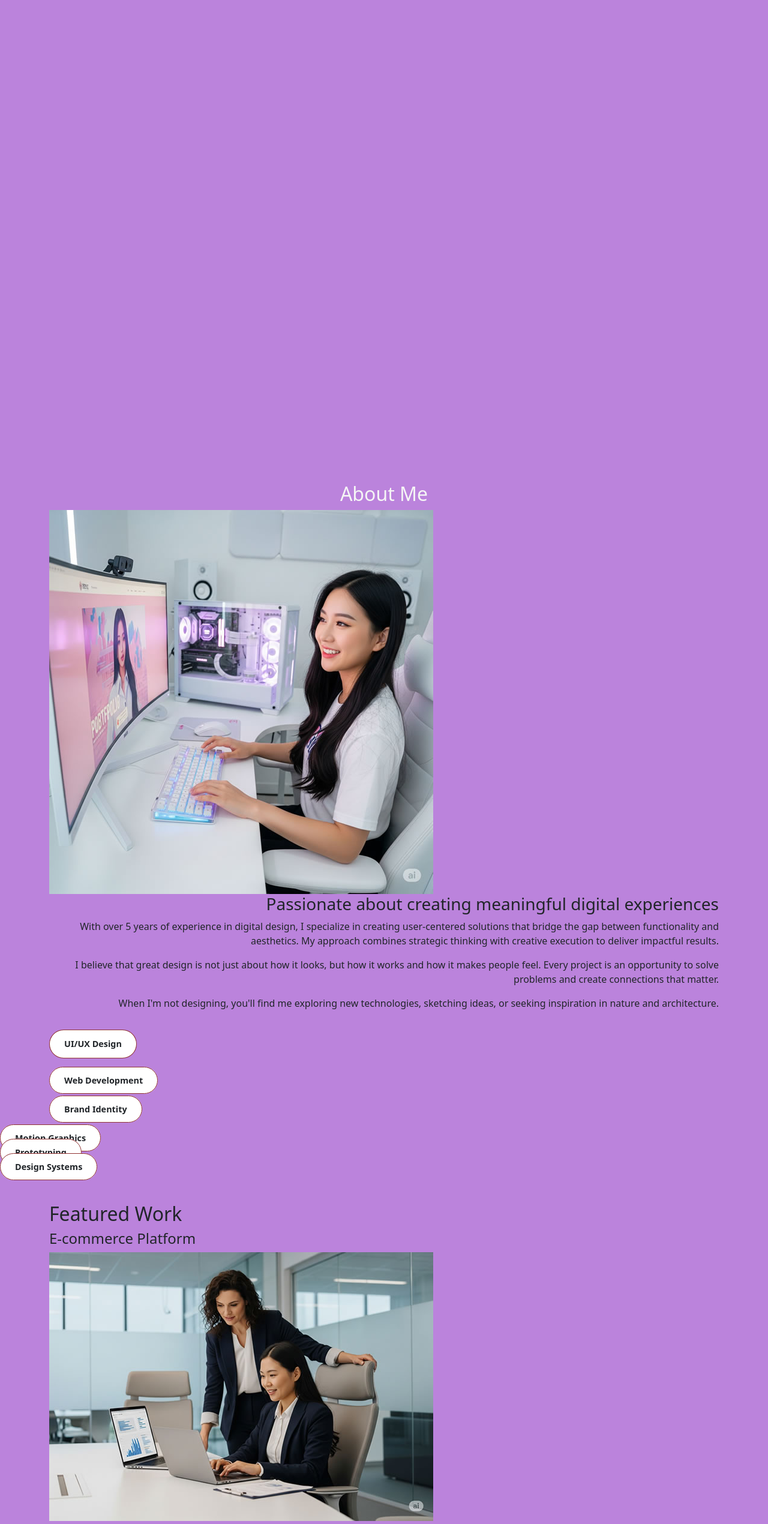
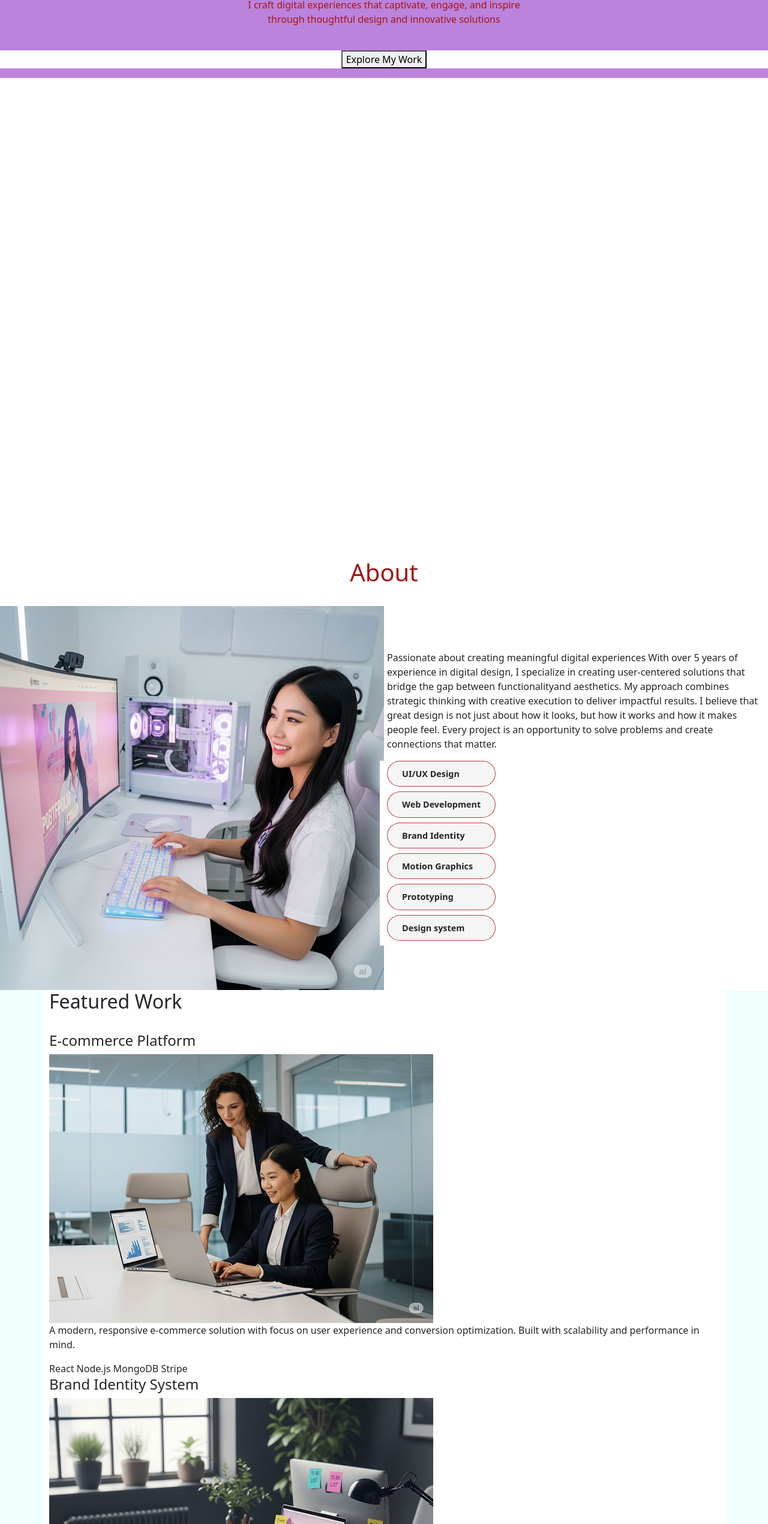
Before and after one commit to Sumedha-Bhat14/task-html, a plain HTML site: page task.html in a window 1280 px wide. Shown: the part 260-2800 px from the top of the page at 60% size. Drawn offline with nearby package versions, Linux system fonts and the light colour scheme.

Commit message:
task is continued

```diff
--- a/style.css
+++ b/style.css
@@ -45,11 +45,7 @@ td{
     }
 }  */
 
-.task {
-    font-family: 'Segoe UI', 'Roboto', 'Helvetica Neue', 'Arial', sans-serif;
-    font-size: 5rem;
-    font-weight: 500;
-}
+
 
 /* .task::after {
     content: '';
--- a/task.css
+++ b/task.css
@@ -21,12 +21,12 @@
     transparent 50%), radial-gradient(circle at 80% 20%, rgba(255, 255, 255, 0.1) 0%,
     transparent 50%);
 } */
-html, body {
+/* html, body {
  margin: 60 px;
  padding: 0;
-}
+} */
 .header{
-    background-color:bisque;
+    background-color:rgb(201, 139, 64);
 }
 body{
     background-color:rgba(182, 122, 218, 0.928);
@@ -42,19 +42,92 @@ html{
 } */
 
 .skill-tag {
+    display: flex;
+    flex-direction: column;
+
     padding: 0.75rem 1.5rem;
     background:white;
     border-radius: 40px;
     font-size: 0.9rem;
     font-weight: 600;
-    border: 1px solid rgba(123, 10, 10, 0.827);
+    border: 1px solid rgba(174, 26, 26, 0.827);
     backdrop-filter:blur(10px);
 }
 
-.skills {
-gap:7 px;
+.about-image-content{
     display: flex;
-    gap: 5rem;
+    justify-content: center;
+    align-items: center;
+    gap: 5px;
+}
+
+/* .skills {
+gap:7px;
+    display:flex;
+    gap:1em;
     flex-wrap: wrap;
     margin-top: 2rem;
+    padding: 0.75rem 1.5rem;
+    border-radius: 30px;
+} */
+.skills{
+    display: flex;
+    flex-direction: column;
+    align-items: center;
+    display: block;
 }
+
+.cta-button{
+    display: inline-block;
+    padding:19.2px 48px;
+    text-align: center;
+}
+.hero-content {
+    text-align: center;
+}
+    .about-content {
+        display: grid;
+}
+body{
+
+}
+.about-image:before {
+    opacity: 0.7;
+}
+.about-image:before {
+    content: '';
+    position: absolute;
+    top: 0;
+    left: 0;
+    right: 0;
+    bottom: 0;
+}
+/* .about{
+
+    margin-top: 2rem;
+    gap:rem;
+    align-items:center;
+    position:relative;
+    display:flex;
+
+} */
+/* * {
+    margin: 0;
+    padding: 0;
+    box-sizing: border-box;
+} */
+/* .aboout-text{
+    text-align: left;
+} */
+
+
+.skill-tag{
+    display:flex;
+    background:whitesmoke;
+    gap:9px;
+
+}
+
+   .container,div{
+    background-color:white;
+   }
--- a/task.html
+++ b/task.html
@@ -7,7 +7,8 @@
     <title> Format </title>
     <!-- <link href="https://cdn.jsdelivr.net/npm/bootstrap@5.3.8/dist/css/bootstrap.min.css" rel="stylesheet"
         integrity="sha384-sRIl4kxILFvY47J16cr9ZwB07vP4J8+LH7qKQnuqkuIAvNWLzeN8tE5YBujZqJLB" crossorigin="anonymous"> -->
-        <link href="https://cdn.jsdelivr.net/npm/bootstrap@5.3.8/dist/css/bootstrap.min.css" rel="stylesheet" integrity="sha384-sRIl4kxILFvY47J16cr9ZwB07vP4J8+LH7qKQnuqkuIAvNWLzeN8tE5YBujZqJLB" crossorigin="anonymous">
+    <link href="https://cdn.jsdelivr.net/npm/bootstrap@5.3.8/dist/css/bootstrap.min.css" rel="stylesheet"
+        integrity="sha384-sRIl4kxILFvY47J16cr9ZwB07vP4J8+LH7qKQnuqkuIAvNWLzeN8tE5YBujZqJLB" crossorigin="anonymous">
 
     <link rel="stylesheet" href="task.css" />
 
@@ -18,16 +19,29 @@
             box-sizing: border-box;
         }
 
+        .btn-explore {
+            display: flex;
+            justify-content: center;
+            align-items: center;
+        }
+
         .center {
             text-align: center;
-            color: whitesmoke;
+            color: rgb(166, 20, 20);
+            gap: flex;
         }
-       .h2{
-            text-align:center;
-            color:black;
+
+        .h2 {
+            text-align: center;
+            color: black;
         }
-    h3,p,p,p{
-        text-align:right;
+
+        h3,
+        p,
+        p,
+        p {
+            text-decoration-color: blue;
+
         }
     </style>
 </head>
@@ -38,7 +52,8 @@
     <nav class="navbar navbar-expand-lg bg-body-tertiary">
         <div class="container-fluid">
             <a class="navbar-brand" href="#">Navbar</a>
-          <button class="navbar-toggler" type="button" data-bs-toggle="collapse" data-bs-target="#navbarNav" aria-controls="navbarNav" aria-expanded="false" aria-label="Toggle navigation">
+            <button class="navbar-toggler" type="button" data-bs-toggle="collapse" data-bs-target="#navbarNav"
+                aria-controls="navbarNav" aria-expanded="false" aria-label="Toggle navigation">
                 <span class="navbar-toggler-icon"></span>
             </button>
             <div class="collapse navbar-collapse justify-content-end" id="navbarNav">
@@ -67,29 +82,45 @@
         </div>
 
     </div>
+
+    <div class="hero"></div>
     <div class="center">Creative Designer</div>
-    <h1 class="center">Transforming Ideas Into Beautiful Experiences</h1>
-    <p class="center">I craft digital experiences that captivate, engage, and inspire through thoughtful design and
+    <h1 class="center">Transforming Ideas<br>Into Beautiful<br> Experiences</h1>
+    <p class="center">I craft digital experiences that captivate, engage, and inspire<br> through thoughtful design and
         innovative solutions</p><br>
 
 
-    <a href="#portfolio" class="bottom-button">Explore My Work</a>
-    <button type="button" class="btn"> </button>
+    <!-- <a href="#portfolio" class="cta-button"></a> -->
+    <div class="btn-explore">
+        <button type="button">Explore My Work </button>
+    </div>
     <p id="about"> </p>
-    <div style="height:100vh; display:flex; align-items:center;"></div>
+    <div style="height:100vh; display:center; align-items:center;"></div>
 
     <div class="scroll-indicator" onclick="document.getElementById('about').scrollIntoView()"></div>
     </section>
 
     <!-- About Section -->
-    <section id="about" class="about">
+    <style>
+        .portfolio,
+        .contact {
+            background-color:azure;
+        }
+
+    </style>
+
+
+
+    <!-- <section id="about" class="about">
         <div class="container">
             <h2 class="center"> About Me </h2>
             <div class="about-content">
-                <img src="assets/aboutme.jpg">
-                <div class="about-image slide-in-left"></div>
+                <img src="assets/aboutme.jpg" class="thumbnail">
+                <div class="about-image slide-in-left animate"></div>
+                <br>
+</div>
 
-                <div class="about-text slide-in-right">
+       <div class="about-text slide-in-right animate"></div>
                     <h3>Passionate about creating meaningful digital experiences</h3>
                     <p>With over 5 years of experience in digital design, I specialize in creating user-centered
                         solutions that bridge the gap between functionality and aesthetics. My approach combines
@@ -101,19 +132,46 @@
                         inspiration in nature and architecture.</p></div>
 
                     <div class="skills">
-                        <span class="skill-tag">UI/UX Design</span></div><br>
-                        <span class="skill-tag">Web Development</span></div><br>
-                        <span class="skill-tag">Brand Identity</span></div><br>
-                        <span class="skill-tag"> Motion Graphics </span></div><br>
-                        <span class="skill-tag"> Prototyping </span></div><br>
-                        <span class="skill-tag">Design Systems</span></div><br>
+                        <span class="skill-tag" >UI/UX Design</span></div><br>
+                        <span class="skill-tag" >Web Development</span></div><br>
+                        <span class="skill-tag" >Brand Identity</span></div><br><br>
+                        <span class="skill-tag"> Motion Graphics </span></div><br><br>
+                        <span class="skill-tag"> Prototyping </span></div><br><br>
+                        <span class="skill-tag">Design Systems</span></div><br><br>
                     </div><br>
-    </section><br>
+    </section><br> -->
+    <section>
+        <div>
+            <h1 class="center">About</h1><br>
+        </div>
+        <div class="about-image-content">
+            <div> <img src="assets/aboutme.jpg" class="thumbnail"></div>
+            <div>
+                <p>Passionate about creating meaningful digital experiences
+                    With over 5 years of experience in digital design, I specialize in creating user-centered solutions
+                    that bridge the gap between functionalityand aesthetics.
+                    My approach combines strategic thinking
+                    with creative execution to deliver impactful results.
+
+                    I believe that great design is not just about how it looks, but how it works and how it makes people
+                    feel. Every project is an opportunity to solve problems and create connections that matter.</p>
+                    <!-- box section -->
+                    <div class="d-flex flexrow">
+                        <div class="row align-item-start">
+                            <div class="col">
+                   <h1 class="skill-tag"> UI/UX Design </h1>
+                     <h1 class="skill-tag"> Web Development </h1>
+                     <h1 class="skill-tag"> Brand Identity </h1>
+                     <h1 class="skill-tag"> Motion Graphics </h1>
+                     <h1 class="skill-tag"> Prototyping </h1>
+                     <h1 class="skill-tag"> Design system </h1>
+        </div>
+    </section>
 
     <!-- Portfolio Section -->
     <section id="portfolio" class="portfolio">
         <div class="container">
-            <h2 class="section-title fade-in">Featured Work</h2>
+            <h2 class="section-title fade-in">Featured Work</h2><br>
             <div class="portfolio-grid">
                 <div class="portfolio-item">
                     <div class="portfolio-image"></div>
@@ -259,7 +317,9 @@
         </div>
     </footer>
 
-    <script src="https://cdn.jsdelivr.net/npm/bootstrap@5.3.8/dist/js/bootstrap.bundle.min.js" integrity="sha384-FKyoEForCGlyvwx9Hj09JcYn3nv7wiPVlz7YYwJrWVcXK/BmnVDxM+D2scQbITxI" crossorigin="anonymous"></script>
+    <script src="https://cdn.jsdelivr.net/npm/bootstrap@5.3.8/dist/js/bootstrap.bundle.min.js"
+        integrity="sha384-FKyoEForCGlyvwx9Hj09JcYn3nv7wiPVlz7YYwJrWVcXK/BmnVDxM+D2scQbITxI"
+        crossorigin="anonymous"></script>
 
 
 </body>
```
Lines whose indentation alone changed are shown as unchanged.
